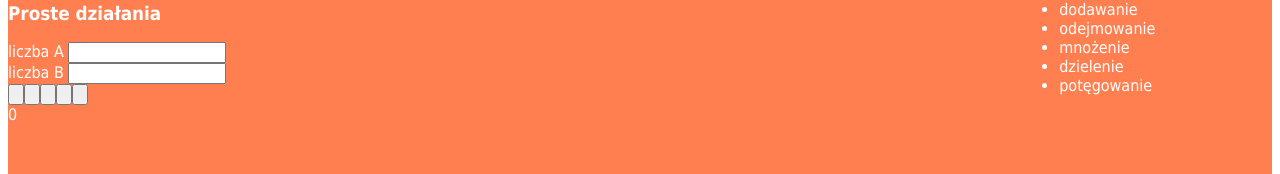
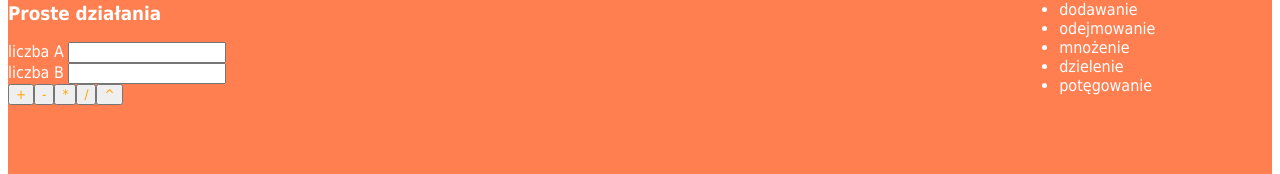
Before and after one commit to zspwyrzysk/ee.09, an Angular app in the folder angular/EE.09-04-19.06/: page / in a window 1280 px wide. Shown: the part 124-298 px from the top of the page. Built offline with nearby package versions, Linux system fonts and the light colour scheme.

Commit message:
final EE.09-04-19.06

```diff
--- a/angular/EE.09-04-19.06/src/app/dzialania/dzialania.component.html
+++ b/angular/EE.09-04-19.06/src/app/dzialania/dzialania.component.html
@@ -3,11 +3,11 @@
     <form (ngSubmit)="onSubmit(form1)" #form1="ngForm">
         <label for="a">liczba A </label> <input type="number" id="a" name="a" ngModel required><br>
         <label for="b">liczba B </label> <input type="number" id="b" name="b" ngModel required><br>
-        <input type="submit" name="o1" value="+" ngModel>
-        <input type="submit" name="o2" value="-" ngModel>
-        <input type="submit" name="o3" value="*" ngModel>
-        <input type="submit" name="o4" value="/" ngModel>
-        <input type="submit" name="o5" value="^" ngModel>
+        <input type="submit" name="o1" value="+" (click)="onItemSelector('+')">
+        <input type="submit" name="o2" value="-" (click)="onItemSelector('-')">
+        <input type="submit" name="o3" value="*" (click)="onItemSelector('*')">
+        <input type="submit" name="o4" value="/" (click)="onItemSelector('/')">
+        <input type="submit" name="o5" value="^" (click)="onItemSelector('^')">
     </form>
-    <div id="result">{{result}}</div>
+    <div id="result">{{ message }}</div>
 </section>
--- a/angular/EE.09-04-19.06/src/app/dzialania/dzialania.component.ts
+++ b/angular/EE.09-04-19.06/src/app/dzialania/dzialania.component.ts
@@ -1,5 +1,5 @@
-import { Component, OnInit, ViewChild } from '@angular/core';
-import { NgForm, FormsModule } from '@angular/forms';
+import { Component, OnInit } from '@angular/core';
+import { NgForm } from '@angular/forms';
 
 @Component({
   selector: 'app-dzialania',
@@ -8,22 +8,30 @@ import { NgForm, FormsModule } from '@angular/forms';
 })
 export class DzialaniaComponent implements OnInit{
   result: number;
+  operator: string;
+  message: string;
 
   constructor() {
     this.result = 0;
+    this.message = '';
+    this.operator = '';
+  }
+  onItemSelector(operator: string) {
+    this.operator = operator;
   }
   onSubmit(form1: NgForm) {
-    // Przekaliśmy naszą zmienną lokalną 'f' z formularza dzięki czemu mamy dostęp do poszczególnych pól
     console.log("a: " + form1.value.a);
     console.log("b: " + form1.value.b);
     console.log(form1.value);
     let a = form1.value.a;
     let b = form1.value.b;
-    this.result = 0;
-    if(form1.value.o1 === "+") this.result = a + b;
-    this.result = 0;
-    if(form1.value.o2 === "-") this.result = a - b;
-
+    if(this.operator === "+") this.result = a + b;
+    if(this.operator === "-") this.result = a - b;
+    if(this.operator === "*") this.result = a * b;
+    if(this.operator === "/") this.result = a / b;
+    if(this.operator === "^") this.result = Math.pow(a, b);
+    console.log(this.result);
+    this.message = `Wynik: ${this.result}`;
   }
 
   ngOnInit() {
```
